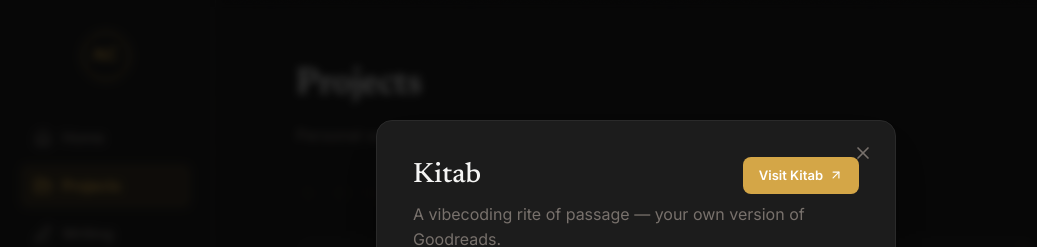
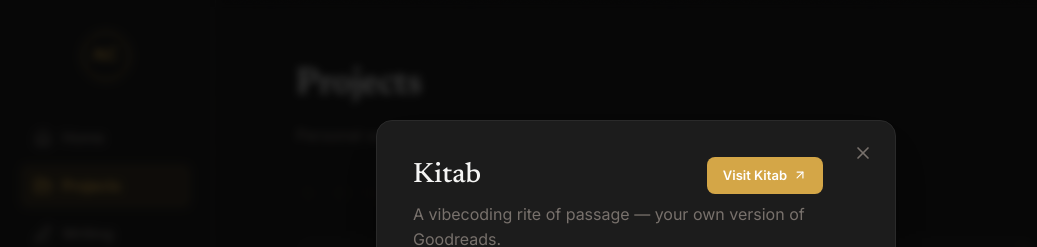
Before and after one commit to adib-hash/adib-personal-site, a React (Vite) app: page /projects in a window 1280 px wide. Both pictures are taken after a click on the button 481 px from the left and 311 px from the top of the page. Shown: the top 247 px of the page, without its empty margins (4-1041 px from the left). Built offline with nearby package versions, Linux system fonts and the light colour scheme.

Commit message:
fix: prevent X button overlapping Visit button in project modal (#4)
Add right padding to the header row so the Visit button clears the
absolutely-positioned close button.

Co-authored-by: Claude Opus 4.6 (1M context) <noreply@anthropic.com>

```diff
--- a/src/pages/Projects.jsx
+++ b/src/pages/Projects.jsx
@@ -187,6 +187,7 @@ export default function Projects() {
                   justifyContent: "space-between",
                   gap: 12,
                   margin: "0 0 8px",
+                  paddingRight: 36,
                 }}
               >
                 <h2
```
